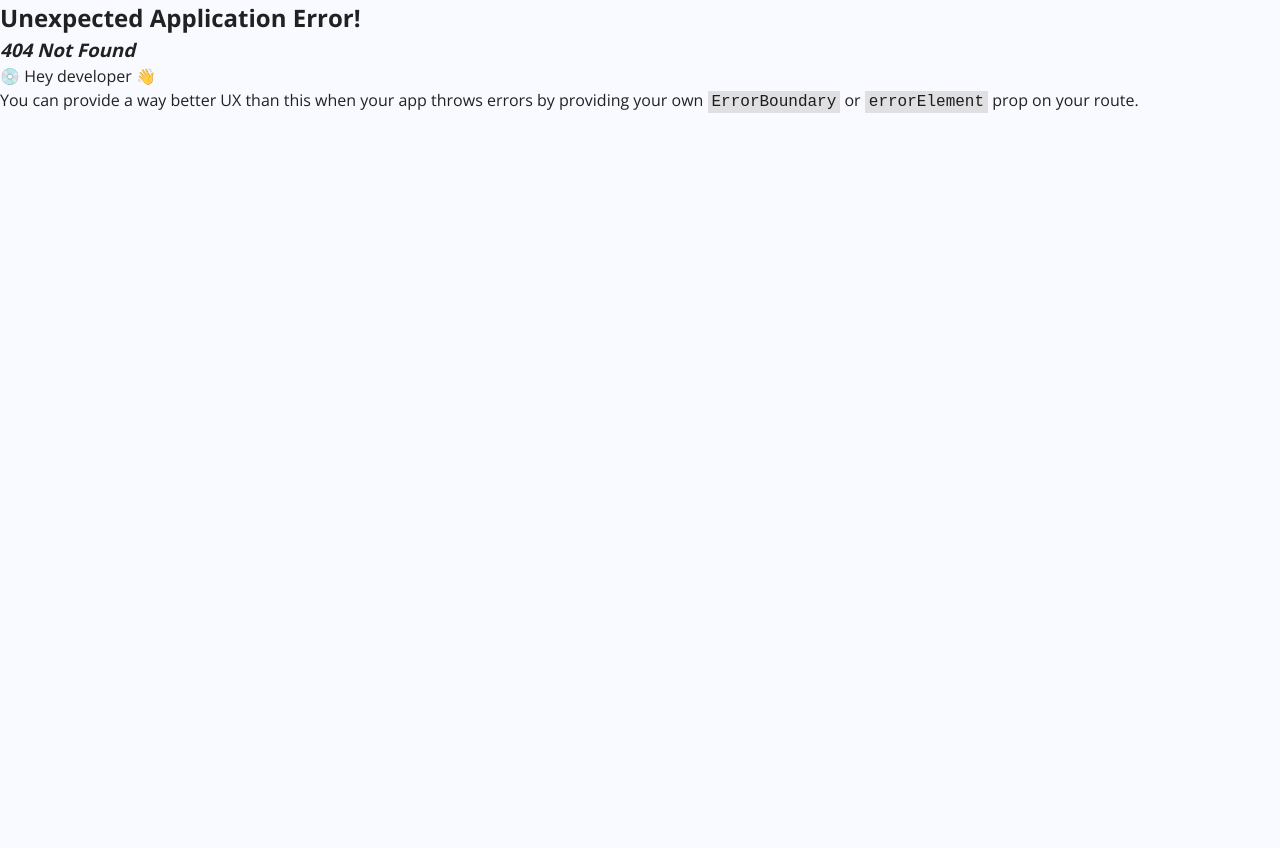
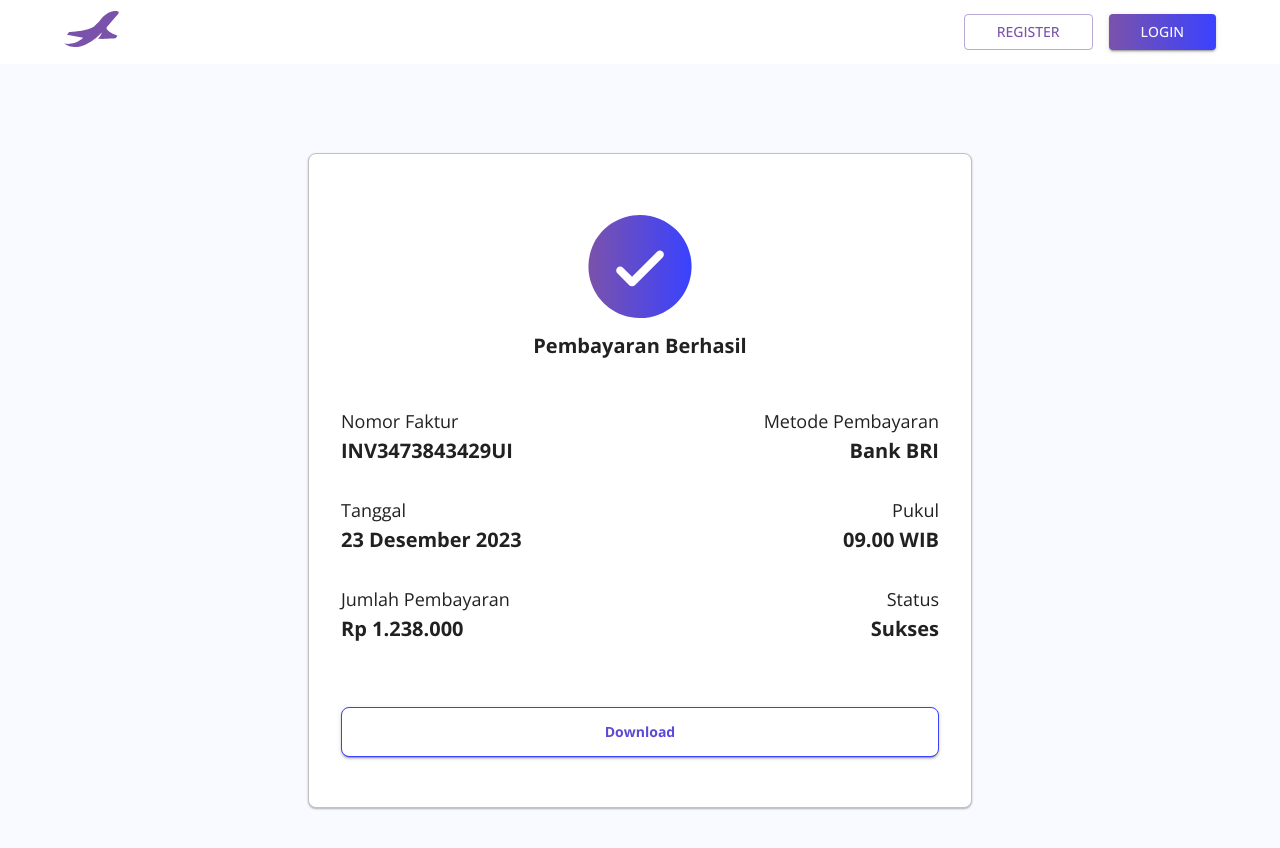
Before and after one commit to Synrgy-Kaboor/full-stack-web, a React (Vite) app: page /status-pembayaran in a window 1280 px wide. Before the commit this address had no page. Shown: the top 848 px of the page. Before the commit the page ends 800 px from the top, so only its background shows below. Built offline with nearby package versions, Linux system fonts and the light colour scheme.

Commit message:
feat: add page slicing 'Status Pembayaran berhasil'

```diff
--- a/src/App.tsx
+++ b/src/App.tsx
@@ -5,6 +5,7 @@ import DetailPenumpang from './pages/DetailPenumpang/DetailPenumpang';
 import { LayananTambahan } from './pages/LayananTambahan';
 import { PilihJadwalSearch } from './pages/PilihJadwalSearch';
 import { TataCaraPembayaran } from './pages/TataCaraPembayaran';
+import {StatusPembayaran}  from './pages/StatusPembayaran';
 import { ThemeProvider } from '@mui/material/styles';
 import theme from './config/theme';
 import { CssBaseline } from '@mui/material';
@@ -28,6 +29,10 @@ const router = createBrowserRouter([
       {
         path: '/tata-cara-pembayaran',
         element: <TataCaraPembayaran />,
+      },
+      {
+        path: '/status-pembayaran',
+        element: <StatusPembayaran />,
       },
       {
         path: '/detail-penumpang',
--- /dev/null
+++ b/src/pages/StatusPembayaran/StatusPembayaran.tsx
@@ -0,0 +1,100 @@
+import { Grid, Container, Typography, Button, Box, Stack } from '@mui/material';
+
+export default function StatusPembayaran() {
+  return (
+    <>
+      <Container
+        sx={{
+          display: 'flex',
+          alignItems: 'center',
+          justifyContent: 'center',
+          height: '100vh',
+        }}
+      >
+        <Box
+          sx={{
+            width: '664px',
+            height: '655px',
+            flexShrink: 0,
+            paddingBlockEnd: '2rem',
+            borderRadius: '8px',
+            border: '1px solid var(--Neutral-05, #C2C2C2)',
+            background: 'var(--White, #FFF)',
+            boxShadow: '0px 1px 2px 0px rgba(0, 0, 0, 0.30)',
+            display: 'flex',
+            flexDirection: 'column',
+            alignItems: 'center',
+            justifyContent: 'center',
+            textAlign: 'center',
+            p: '2rem',
+          }}
+        >
+          <svg xmlns="http://www.w3.org/2000/svg" width="128" height="127" viewBox="0 0 128 127" fill="none">
+          <svg xmlns="http://www.w3.org/2000/svg" width="128" height="127" viewBox="0 0 128 127" fill="none">
+            <path d="M64 11.9062C53.7957 11.9063 43.8206 14.9322 35.3361 20.6014C26.8515 26.2706 20.2386 34.3284 16.3336 43.7559C12.4286 53.1834 11.4069 63.5572 13.3976 73.5654C15.3884 83.5737 20.3022 92.7668 27.5177 99.9823C34.7332 107.198 43.9264 112.112 53.9346 114.102C63.9428 116.093 74.3166 115.071 83.7441 111.166C93.1716 107.261 101.229 100.648 106.899 92.1639C112.568 83.6794 115.594 73.7043 115.594 63.5C115.579 49.8209 110.139 36.7062 100.466 27.0337C90.7938 17.3611 77.6791 11.9207 64 11.9062ZM86.6517 54.4016L58.8704 82.1829C58.5018 82.5519 58.0641 82.8446 57.5823 83.0443C57.1005 83.2441 56.5841 83.3469 56.0625 83.3469C55.541 83.3469 55.0245 83.2441 54.5427 83.0443C54.0609 82.8446 53.6232 82.5519 53.2546 82.1829L41.3484 70.2766C40.6037 69.5319 40.1853 68.5219 40.1853 67.4688C40.1853 66.4156 40.6037 65.4056 41.3484 64.6609C42.0931 63.9162 43.1031 63.4978 44.1563 63.4978C45.2094 63.4978 46.2195 63.9162 46.9642 64.6609L56.0625 73.7642L81.0359 48.7859C81.4046 48.4171 81.8424 48.1246 82.3242 47.9251C82.8059 47.7255 83.3223 47.6228 83.8438 47.6228C84.3652 47.6228 84.8816 47.7255 85.3634 47.9251C85.8452 48.1246 86.2829 48.4171 86.6517 48.7859C87.0204 49.1546 87.3129 49.5924 87.5125 50.0741C87.712 50.5559 87.8147 51.0723 87.8147 51.5938C87.8147 52.1152 87.712 52.6316 87.5125 53.1134C87.3129 53.5951 87.0204 54.0329 86.6517 54.4016Z" fill="url(#paint0_linear_981_15443)"/>
+            <defs>
+              <linearGradient id="paint0_linear_981_15443" x1="115.594" y1="63.5" x2="12.4062" y2="63.5" gradientUnits="userSpaceOnUse">
+                <stop stop-color="#3A42FF"/>
+                <stop offset="1" stop-color="#7B52AB"/>
+              </linearGradient>
+            </defs>
+          </svg>
+          </svg>
+          <Typography variant='h6' fontWeight={'bold'}>Pembayaran Berhasil</Typography>
+            <Grid container mt={0} spacing={2} justifyContent="space-between" marginTop={'30px'}>
+              <Grid item md={5} xs={6}>
+              <Stack marginBottom={'30px'}>
+              <Typography textAlign="left" fontSize="18px">Nomor Faktur</Typography>
+              <Typography textAlign="left" variant='h6' fontWeight={'bold'}>INV3473843429UI</Typography>
+              </Stack>
+              <Stack marginBottom={'30px'}>
+              <Typography textAlign="left" fontSize="18px">Tanggal</Typography>
+              <Typography textAlign="left" variant='h6' fontWeight={'bold'}>23 Desember 2023</Typography>
+              </Stack>
+              <Stack marginBottom={'30px'}>
+              <Typography textAlign="left" fontSize="18px">Jumlah Pembayaran</Typography>
+              <Typography textAlign="left" variant='h6' fontWeight={'bold'}>Rp 1.238.000</Typography>
+              </Stack>
+            </Grid>
+
+            <Grid item md={5} xs={6}>
+            <Stack marginBottom={'30px'}>
+              <Typography textAlign="right" fontSize="18px">Metode Pembayaran</Typography>
+              <Typography textAlign="right" variant='h6' fontWeight={'bold'}>Bank BRI</Typography>
+              </Stack>
+              <Stack marginBottom={'30px'}>
+              <Typography textAlign="right" fontSize="18px">Pukul</Typography>
+              <Typography textAlign="right" variant='h6' fontWeight={'bold'}>09.00 WIB</Typography>
+              </Stack>
+              <Stack marginBottom={'30px'}>
+              <Typography textAlign="right" fontSize="18px">Status</Typography>
+              <Typography textAlign="right" variant='h6' fontWeight={'bold'}>Sukses</Typography>
+              </Stack>
+            </Grid>
+          </Grid>
+
+          <Button
+            variant="contained"
+            sx={{
+              color: 'transparent',
+              backgroundImage: 'linear-gradient(270deg, #3A42FF 0%, #7B52AB 100%)',
+              WebkitBackgroundClip: 'text',
+              border: '1px solid var(--Primary-01, #3A42FF)',
+              borderRadius: '8px',
+              width: '100%',
+              padding: '12px 20px',
+              justifyContent: 'center',
+              alignItems: 'center',
+              backgroundColor: 'white',
+              textTransform: 'initial',
+              mt: '2rem',
+              fontWeight:'bold',
+            }}
+          >
+            Download
+          </Button>
+        </Box>
+      </Container>
+    </>
+  );
+}
--- /dev/null
+++ b/src/pages/StatusPembayaran/index.ts
@@ -0,0 +1 @@
+export { default as StatusPembayaran } from './StatusPembayaran';
```
